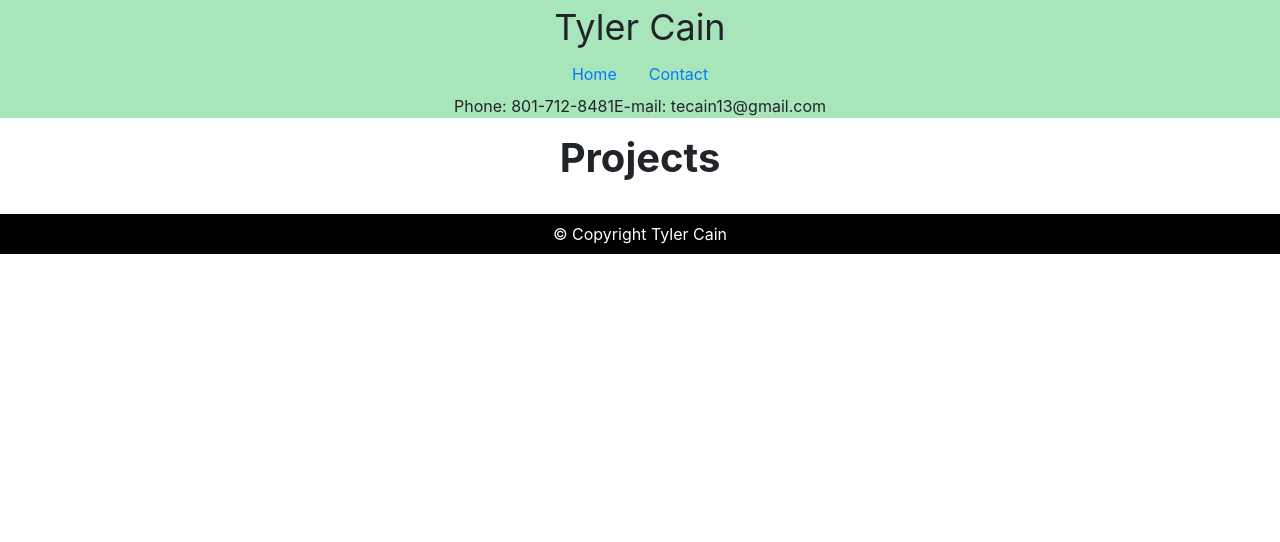
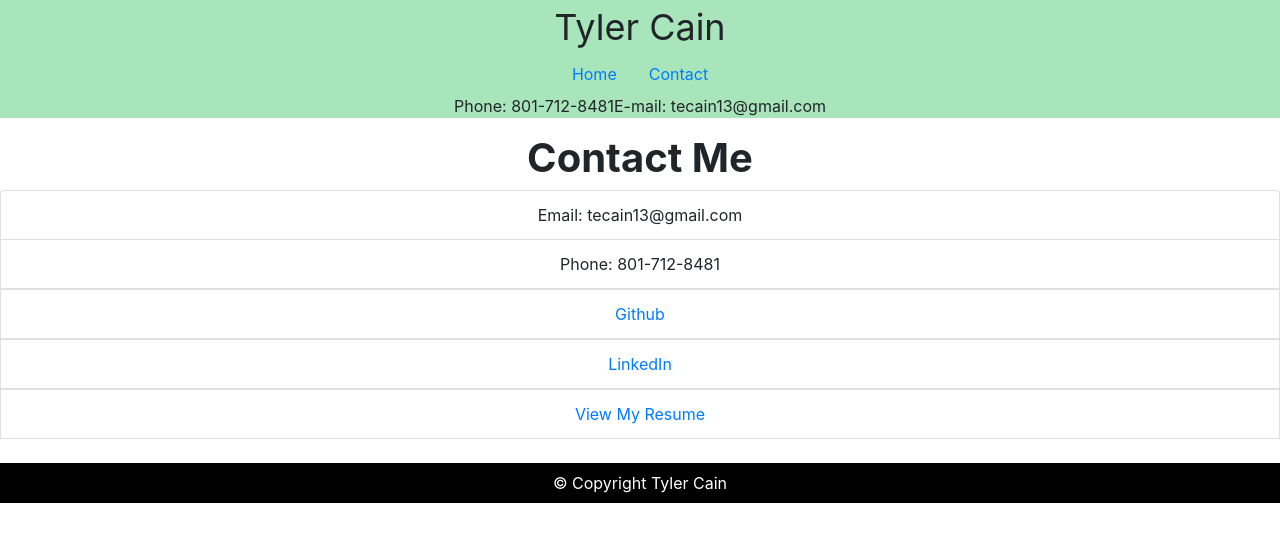
Before and after one commit to tecain13/cain-react-portfolio, a React (Create React App) app: page /contact in a window 1280 px wide. Shown: the top 542 px of the page. Built offline with nearby package versions, Linux system fonts and the light colour scheme.

Commit message:
adding list group on contact page

```diff
--- a/src/components/ProjectCard/ProjectCard.js
+++ b/src/components/ProjectCard/ProjectCard.js
@@ -27,7 +27,6 @@ export default function ProjectCard(props) {
 
 
         <div className="card">
-
             <div className="card-title">
                 <h2>{name}</h2>
             </div>
--- a/src/routes/ContactPage/ContactPage.js
+++ b/src/routes/ContactPage/ContactPage.js
@@ -1,6 +1,6 @@
 import React from "react";
 import "./ContactPage.css";
-import Header from "../../components/Header/Header";
+import { ListGroup } from 'react-bootstrap/'
 import Footer from "../../components/Footer/Footer";
 
 
@@ -8,22 +8,20 @@ export default function ContactPage() {
     return (
         <div className="contact-page">
             <section>
-                <h1>Projects</h1>
-                {/* <br></br>
-                {projects.map(project => (
-                    <ProjectCard
-                        key={project.key}
-                        name={project.name}
-                        image={project.image}
-                        repositoryLink={project.repositoryLink}
-                        deployedLink={project.deployedLink}
-                    />
-                ))} */}
+                <h1>Contact Me</h1>
+                <ListGroup>
+                    <ListGroup.Item>Email: tecain13@gmail.com</ListGroup.Item>
+                    <ListGroup.Item>Phone: 801-712-8481</ListGroup.Item>
+                    <a href="https://github.com/tecain13">
+                        <ListGroup.Item>Github </ListGroup.Item></a>
+                    <a href="https://www.linkedin.com/in/tyler-cain-2ba429b1/">
+                        <ListGroup.Item>LinkedIn</ListGroup.Item></a>
+                    <a href="https://tecain13.github.io/Materialize-Portfolio/TylerCainGeneralDataScience2020.pdf" target="blank">
+                        <ListGroup.Item>View My Resume</ListGroup.Item></a>
+                </ListGroup>
             </section>
             <section>
                 <br></br>
-                {/* <h1>Bio</h1>
-                <Bio /> */}
             </section>
             <Footer />
         </div>
```
